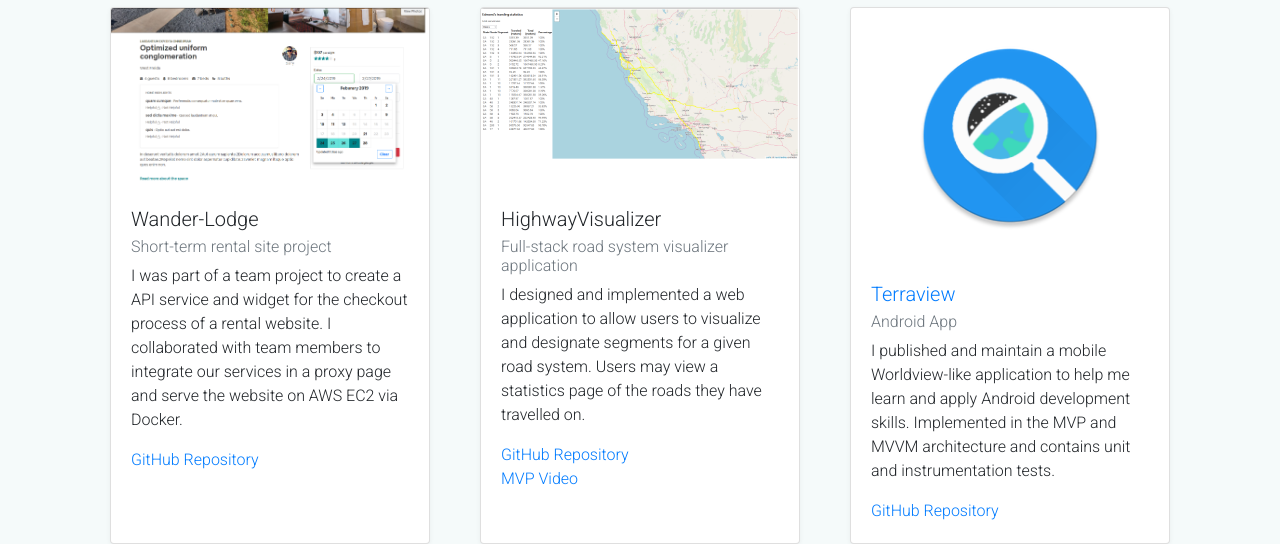
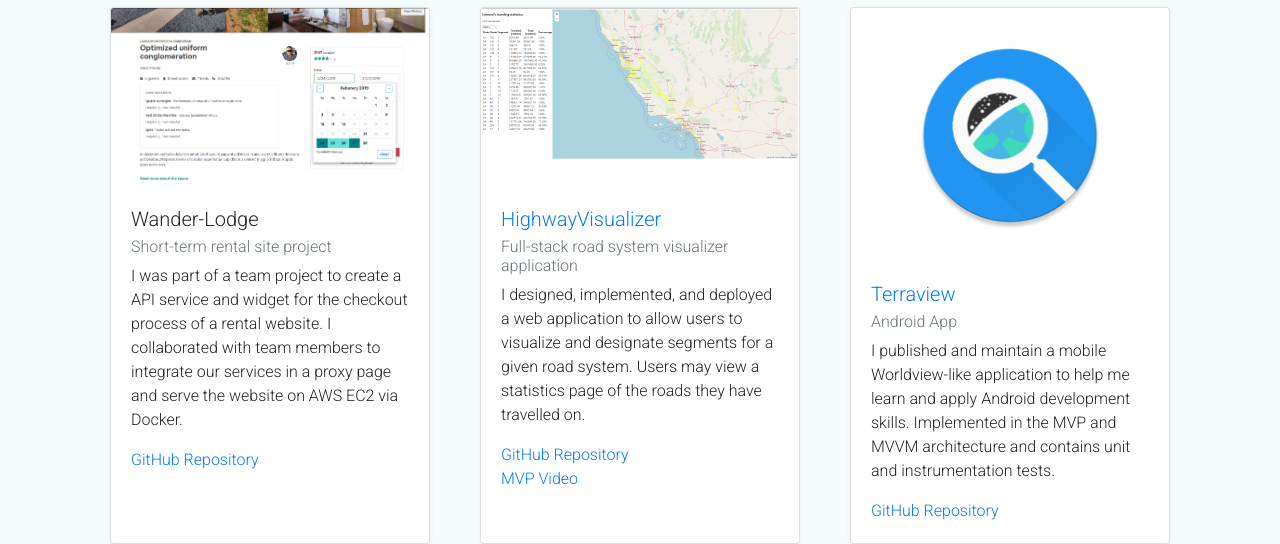
Before and after one commit to IamTechknow/IamTechknow.github.io, a plain HTML site: page portfolio.html in a window 1280 px wide. Shown: the part 256-800 px from the top of the page. Drawn offline with nearby package versions, Linux system fonts and the light colour scheme.

Commit message:
Update resume and add site for portfolio

```diff
--- a/portfolio.html
+++ b/portfolio.html
@@ -39,11 +39,11 @@
                 <div class="card portfolio-item">
 					<img class="card-img-top" src="img/highwayVisualizer.png" />
 					<div class="card-body">
-						<h5 class="card-title">HighwayVisualizer</h5>
+						<h5 class="card-title"><a href="https://iamtechknow.dev/">HighwayVisualizer</a></h5>
 						<h6 class="card-subtitle mb-2 text-muted">Full-stack road system visualizer application</h6>
-						<p class="card-text">I designed and implemented a web application to allow users to visualize and designate segments for a
+						<p class="card-text">I designed, implemented, and deployed a web application to allow users to visualize and designate segments for a
 given road system. Users may view a statistics page of the roads they have travelled on.</p>
-						<a href="https://github.com/AirHackers/CheckoutCalendarService" class="card-link">GitHub Repository</a> <br />
+						<a href="https://github.com/IamTechknow/highwayvisualizer" class="card-link">GitHub Repository</a> <br />
                         <a href="https://youtu.be/i92g7lDWulA" class="card-link">MVP Video</a>
 					</div>
 				</div>
```
Also changed, not shown: 1 other file.
